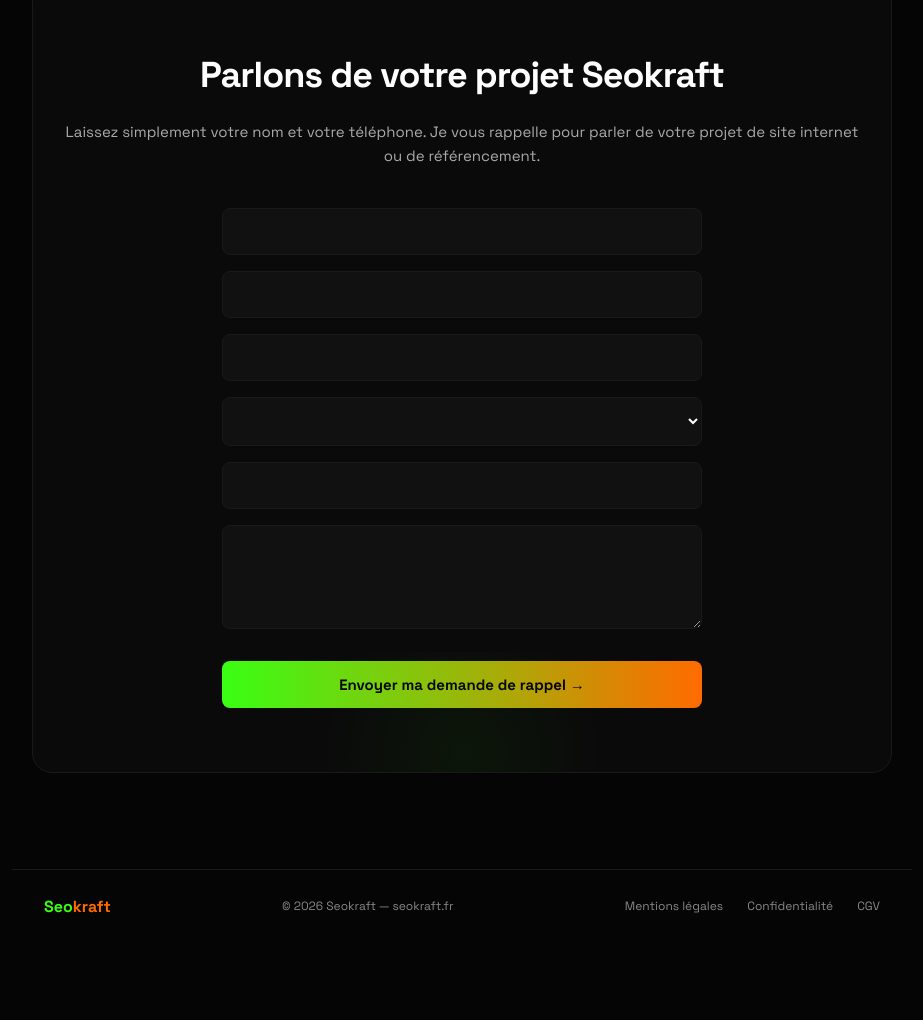
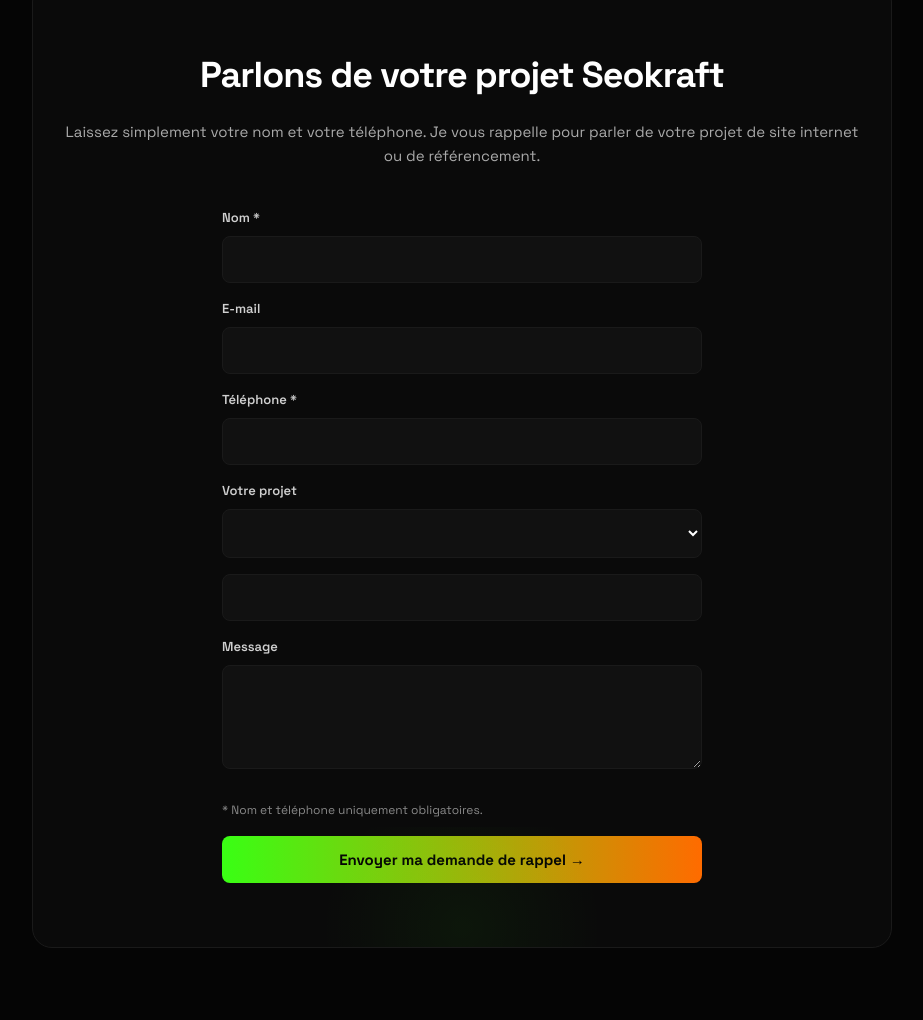
Before and after one commit to marcmasterbet/seokraft, a plain HTML site: page referencement-local/index.html in a window 1280 px wide. Shown: the part 5327-6347 px from the top of the page, without its empty margins (178-1101 px from the left). Before the commit the page ends 6271 px from the top, so only its background shows below. Drawn offline with Linux system fonts and the light colour scheme.

Commit message:
Update index.html

```diff
--- a/referencement-local/index.html
+++ b/referencement-local/index.html
@@ -521,20 +521,20 @@
           <input type="hidden" name="_subject" value="Demande de rappel — référencement local — Seokraft">
           <input type="text" name="_gotcha" class="sr-only" tabindex="-1" autocomplete="off" aria-hidden="true">
           <div style="margin-bottom:1rem;">
-            <label class="sr-only" for="contact-name">Votre nom</label>
-            <input id="contact-name" type="text" name="name" autocomplete="name" required style="width:100%;padding:13px 16px;background:#111;border:1px solid #1a1a1a;border-radius:8px;color:#fff;font-family:'Space Grotesk',sans-serif;font-size:15px;outline:none;">
+
+            <label for="contact-name" style="display:block;margin-bottom:.45rem;color:#d0d0d0;font-size:13px;font-weight:600;">Nom *</label><input id="contact-name" type="text" name="name" autocomplete="name" style="width:100%;padding:13px 16px;background:#111;border:1px solid #1a1a1a;border-radius:8px;color:#fff;font-family:'Space Grotesk',sans-serif;font-size:15px;outline:none;" required>
           </div>
           <div style="margin-bottom:1rem;">
-            <label class="sr-only" for="contact-email">Votre email</label>
-            <input id="contact-email" type="email" name="email" autocomplete="email" style="width:100%;padding:13px 16px;background:#111;border:1px solid #1a1a1a;border-radius:8px;color:#fff;font-family:'Space Grotesk',sans-serif;font-size:15px;outline:none;">
+
+            <label for="contact-email" style="display:block;margin-bottom:.45rem;color:#d0d0d0;font-size:13px;font-weight:600;">E-mail</label><input id="contact-email" type="email" name="email" autocomplete="email" style="width:100%;padding:13px 16px;background:#111;border:1px solid #1a1a1a;border-radius:8px;color:#fff;font-family:'Space Grotesk',sans-serif;font-size:15px;outline:none;">
           </div>
           <div style="margin-bottom:1rem;">
-            <label class="sr-only" for="contact-phone">Votre téléphone</label>
-            <input id="contact-phone" type="tel" name="phone" autocomplete="tel" inputmode="tel" required style="width:100%;padding:13px 16px;background:#111;border:1px solid #1a1a1a;border-radius:8px;color:#fff;font-family:'Space Grotesk',sans-serif;font-size:15px;outline:none;">
+
+            <label for="contact-phone" style="display:block;margin-bottom:.45rem;color:#d0d0d0;font-size:13px;font-weight:600;">Téléphone *</label><input id="contact-phone" type="tel" name="phone" autocomplete="tel" inputmode="tel" style="width:100%;padding:13px 16px;background:#111;border:1px solid #1a1a1a;border-radius:8px;color:#fff;font-family:'Space Grotesk',sans-serif;font-size:15px;outline:none;" required>
           </div>
           <div style="margin-bottom:1rem;">
-            <label class="sr-only" for="contact-project-type">Type de besoin</label>
-            <select id="contact-project-type" name="project_type" style="width:100%;padding:13px 16px;background:#111;border:1px solid #1a1a1a;border-radius:8px;color:#fff;font-family:'Space Grotesk',sans-serif;font-size:15px;outline:none;">
+
+            <label for="contact-project-type" style="display:block;margin-bottom:.45rem;color:#d0d0d0;font-size:13px;font-weight:600;">Votre projet</label><select id="contact-project-type" name="project_type" style="width:100%;padding:13px 16px;background:#111;border:1px solid #1a1a1a;border-radius:8px;color:#fff;font-family:'Space Grotesk',sans-serif;font-size:15px;outline:none;">
               <option value=""></option>
               <option value="creation-site">Créer un site internet</option>
               <option value="refonte">Refondre mon site actuel</option>
@@ -548,11 +548,11 @@
             <input id="contact-site" type="url" name="site" autocomplete="url" style="width:100%;padding:13px 16px;background:#111;border:1px solid #1a1a1a;border-radius:8px;color:#fff;font-family:'Space Grotesk',sans-serif;font-size:15px;outline:none;">
           </div>
           <div style="margin-bottom:1.5rem;">
-            <label class="sr-only" for="contact-message">Votre projet</label>
-            <textarea id="contact-message" name="message" rows="4" style="width:100%;padding:13px 16px;background:#111;border:1px solid #1a1a1a;border-radius:8px;color:#fff;font-family:'Space Grotesk',sans-serif;font-size:15px;outline:none;resize:vertical;"></textarea>
+
+            <label for="contact-message" style="display:block;margin-bottom:.45rem;color:#d0d0d0;font-size:13px;font-weight:600;">Message</label><textarea id="contact-message" name="message" rows="4" style="width:100%;padding:13px 16px;background:#111;border:1px solid #1a1a1a;border-radius:8px;color:#fff;font-family:'Space Grotesk',sans-serif;font-size:15px;outline:none;resize:vertical;"></textarea>
           </div>
 
-          <button type="submit" class="btn-primary" style="width:100%;text-align:center;cursor:pointer;">Envoyer ma demande de rappel →</button>
+          <p style="font-size:12px;color:var(--muted);margin:.2rem 0 1rem;">* Nom et téléphone uniquement obligatoires.</p><button type="submit" class="btn-primary" style="width:100%;text-align:center;cursor:pointer;">Envoyer ma demande de rappel →</button>
           <p id="formMsg" role="status" aria-live="polite" style="margin-top:1rem;text-align:center;font-size:14px;display:none;"></p>
         </form>
       </div>
```
